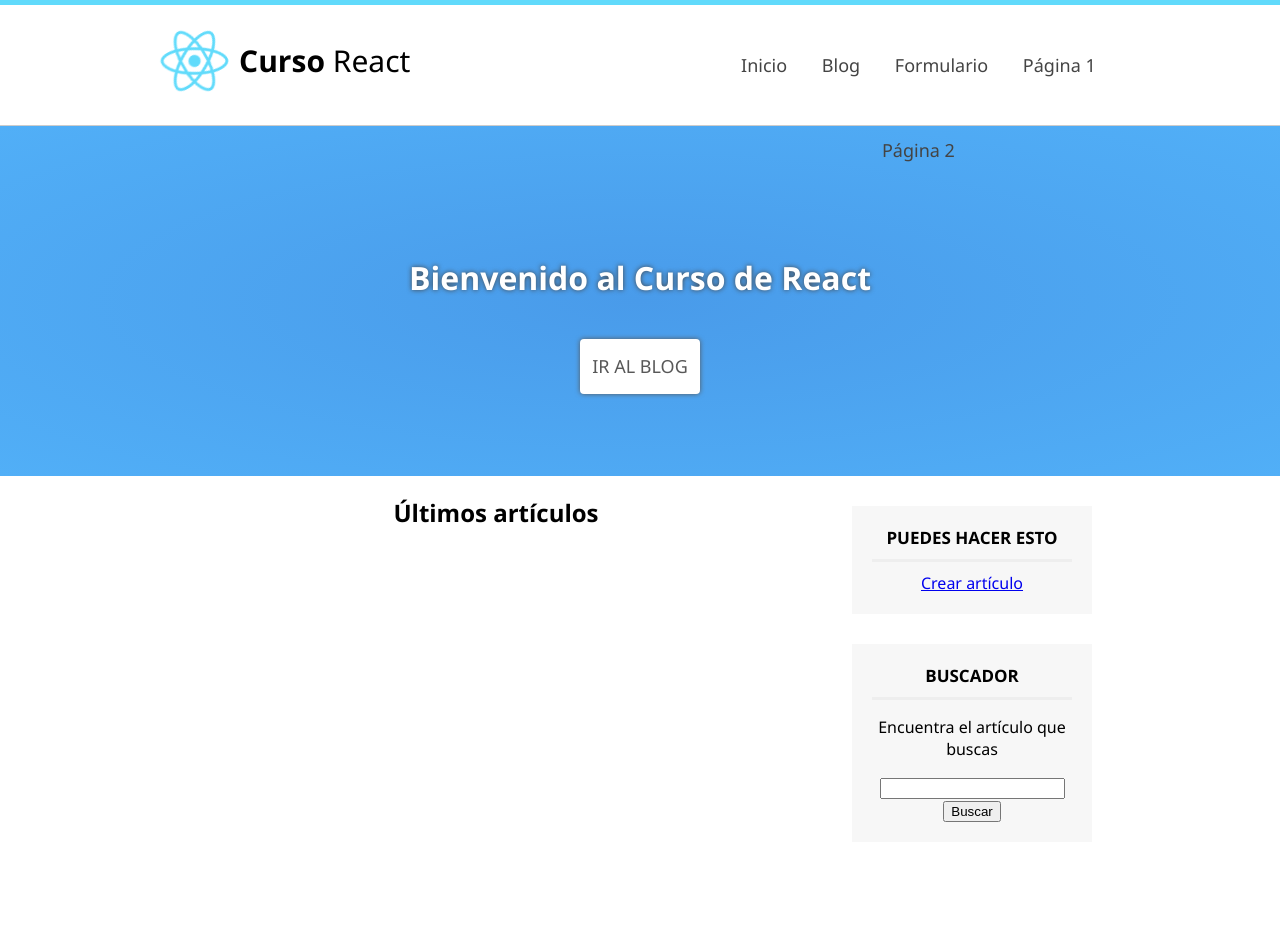
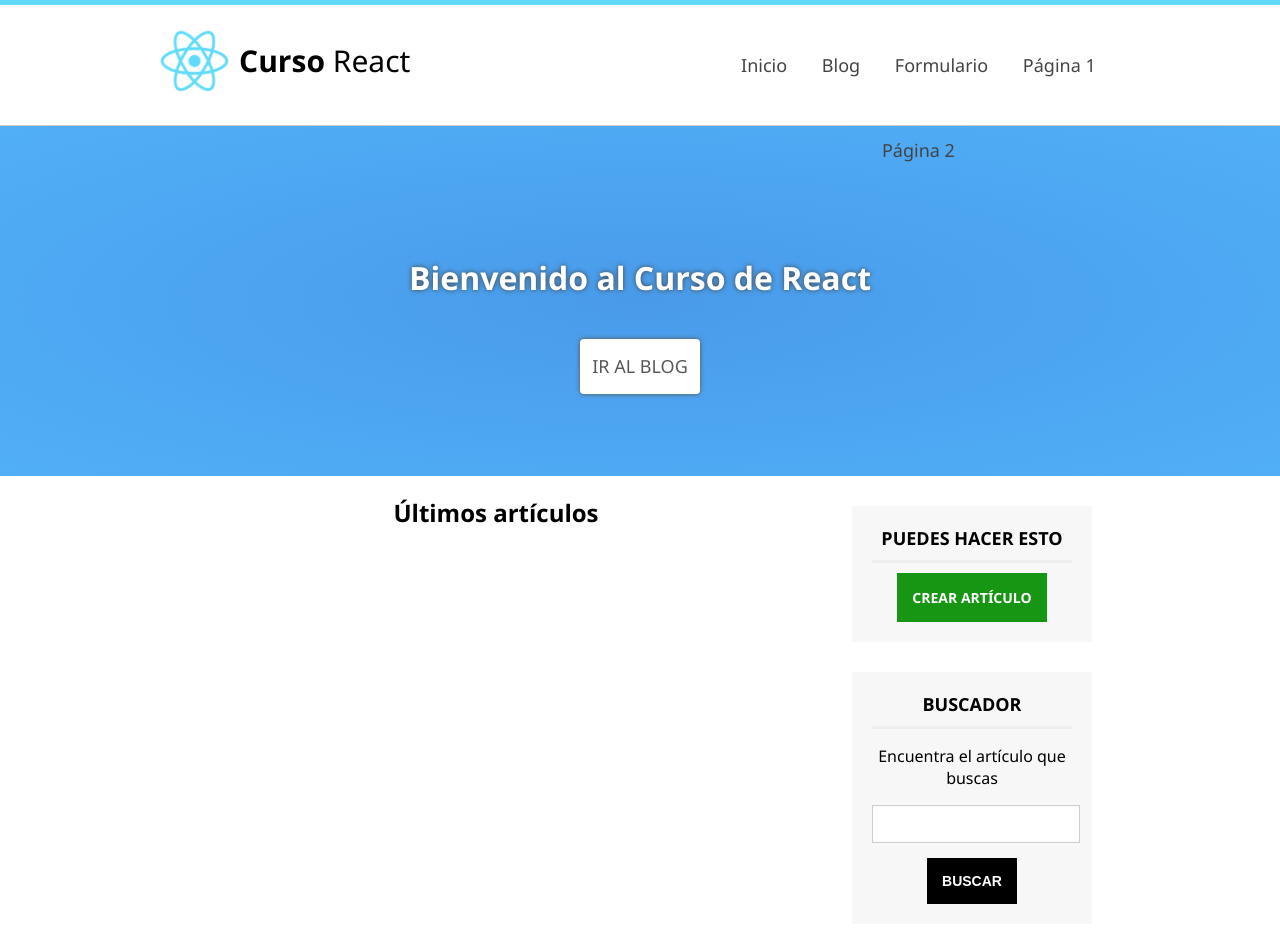
Before and after one commit to MarcoPerVaz/MasterFrameworksJS_Udemy, a plain HTML site: page Maquetacion/index.html in a window 1280 px wide. Shown: the top 929 px of the page. Drawn offline with Linux system fonts and the light colour scheme.

Commit message:
CSS para el formulario de búsqueda y botones de la web

```diff
--- a/Maquetacion/assets/css/styles.css
+++ b/Maquetacion/assets/css/styles.css
@@ -171,9 +171,50 @@ body {
 
 .sidebar-item h3 {
   text-transform: uppercase;
-  font-size: 17px;
+  font-size: 18px;
   margin: 0px;
   padding-bottom: 10px;
   margin-bottom: 10px;
   border-bottom: 3px solid #eee;
 }
+
+.sidebar-item .btn {
+  margin: 0px auto;
+  margin-top: 10px;
+}
+
+.btn {
+  display: block;
+  background: black;
+  color: white;
+  padding: 15px;
+  font-weight: bold;
+  text-transform: uppercase;
+  font-size: 14px;
+  text-decoration: none;
+  max-width: 120px;
+  border: none;
+  cursor: pointer;
+}
+
+.btn-success{
+  background: rgb(23, 150, 19);
+}
+
+.btn-success:hover {
+  background: black;
+  transition: 300ms all;
+}
+
+input[type="text"] {
+  width: 100%;
+  height: 30px;
+  border: 1px solid #ccc;
+  padding: 3px;
+  margin-bottom: 5px;
+  transition: 300ms all;
+}
+
+input[type="text"]:focus {
+  box-shadow: 0px 0px 5px #eee inset;
+}
--- a/Maquetacion/index.html
+++ b/Maquetacion/index.html
@@ -54,7 +54,7 @@
     <aside id="sidebar">
       <div id="nav-blog" class="sidebar-item">
         <h3>Puedes hacer esto</h3>
-        <a href="#">Crear artículo</a>
+        <a href="#" class="btn btn-success">Crear artículo</a>
       </div>
 
       <div id="search" class="sidebar-item">
@@ -62,7 +62,7 @@
         <p>Encuentra el artículo que buscas</p>
         <form>
           <input type="text" name="search">
-          <input type="submit" name="submit" value="Buscar">
+          <input type="submit" name="submit" value="Buscar" class="btn">
         </form>
       </div>
     </aside>
```
Also changed, not shown: Instrucciones/GuíaCommit.md (+1 -1 lines).
